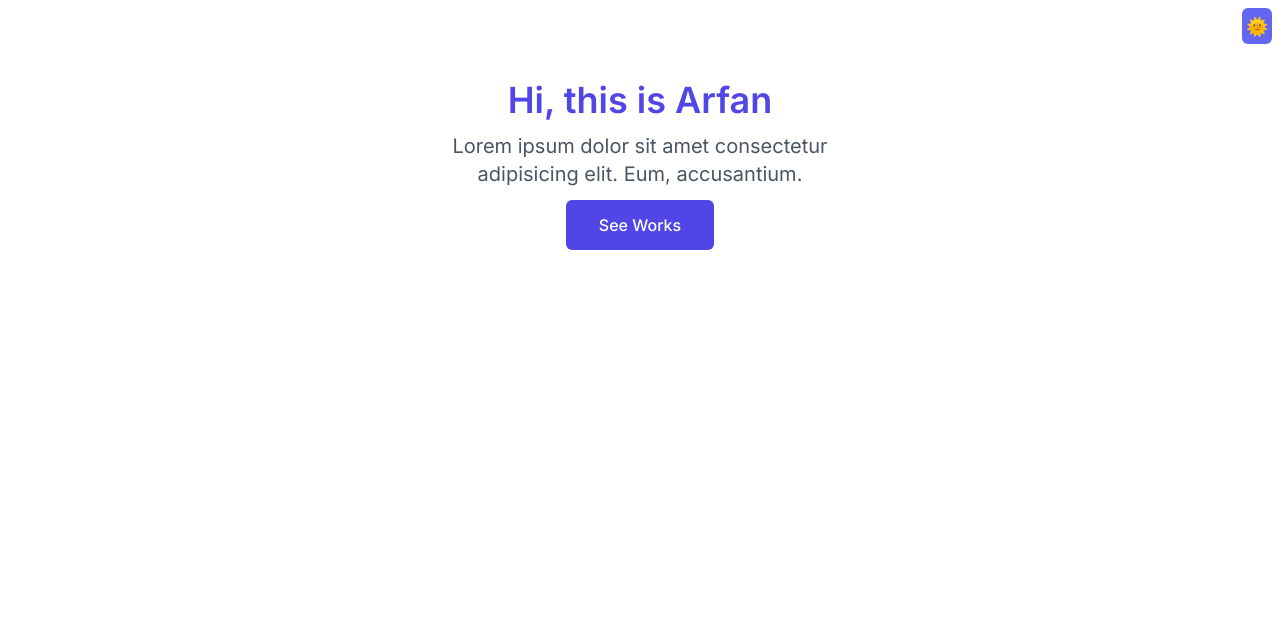
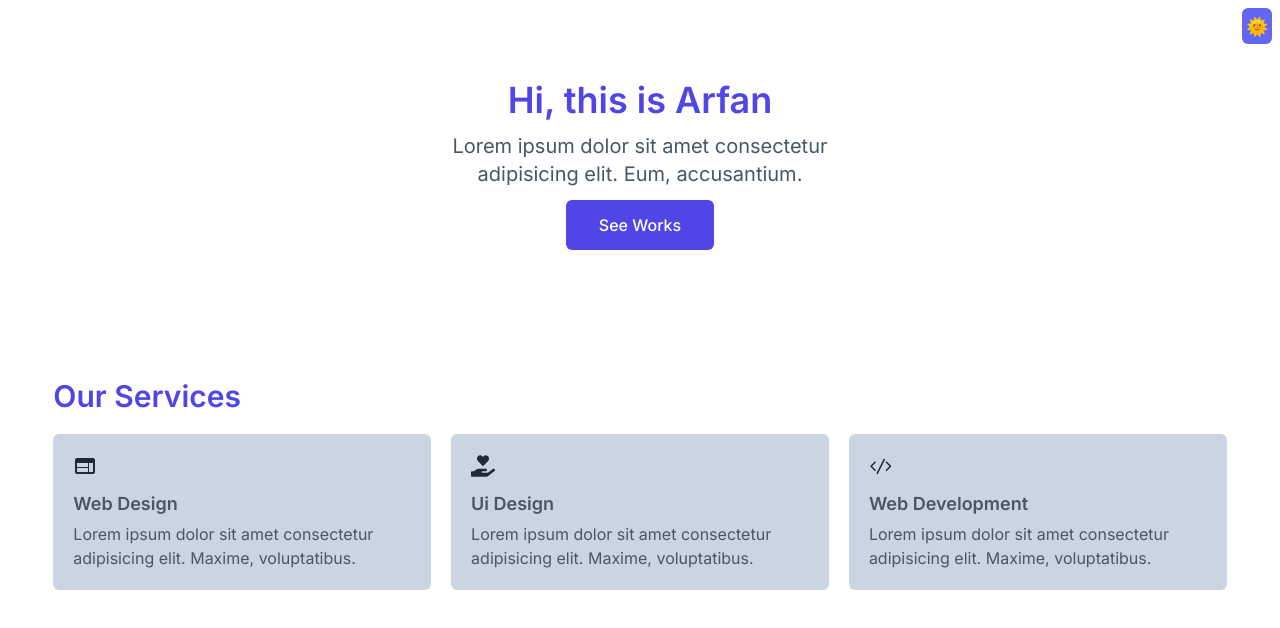
Before and after one commit to cleitonrs/react-tailwind-portfolio, a React (Vite) app: page / in a window 1280 px wide. Shown: the top 628 px of the page. Built offline with nearby package versions, Linux system fonts and the light colour scheme.

Commit message:
services section

```diff
--- a/package.json
+++ b/package.json
@@ -9,7 +9,8 @@
   },
   "dependencies": {
     "react": "^18.0.0",
-    "react-dom": "^18.0.0"
+    "react-dom": "^18.0.0",
+    "react-icons": "^4.4.0"
   },
   "devDependencies": {
     "@types/react": "^18.0.0",
--- a/src/App.jsx
+++ b/src/App.jsx
@@ -2,6 +2,7 @@ import React from "react"
 import { useEffect } from "react"
 import { useState } from "react"
 import HeroSection from "./components/HeroSection"
+import Services from "./components/Services"
 
 function App() {
   const [theme, setTheme] = useState(null)
@@ -36,7 +37,10 @@ function App() {
         {theme === 'dark' ? '🌙' : '🌞'}
       </button>
       <div className='font-inter bg:white dark:bg-slate-900'>
-        <HeroSection />
+        <div className='max-5xl mx-auto w-11/12'>
+          <HeroSection />
+          <Services />
+        </div>
       </div>
     </>
   )
--- /dev/null
+++ b/src/components/SectionTitle.jsx
@@ -0,0 +1,13 @@
+import React from 'react'
+
+const SectionTitle = ({children, id}) => {
+  return (
+    <h1 id={id && id}
+    className="text-3xl font-bold mb-5 text-indigo-600 dark:text-indigo-500"
+    >
+      {children}
+    </h1>
+  )
+}
+
+export default SectionTitle
--- /dev/null
+++ b/src/components/ServiceItem.jsx
@@ -0,0 +1,17 @@
+import React from 'react'
+
+const ServiceItem = ({title, icon, description}) => {
+  return (
+    <div className='bg-slate-300 hover:bg-slate-200 dark:bg-slate-800 dark:hover:bg-slate-700
+    hover:-translate-y-2 transform transition p-5
+    rounded-md'>
+      <div className='text-gray-800 dark:text-gray-300 w-6 h-6 mb-3'>
+        {icon}
+      </div>
+      <h1 className='font-semibold text-lg text-gray-600 dark:text-gray-200 mb-1'>{title}</h1>
+      <p className='text-md text-gray-600 dark:text-gray-300'>{description}</p>
+    </div>
+  )
+}
+
+export default ServiceItem
--- /dev/null
+++ b/src/components/Services.jsx
@@ -0,0 +1,24 @@
+import React from 'react'
+import SectionTitle from './SectionTitle'
+import services from '../data/services'
+import ServiceItem from './ServiceItem'
+
+const Services = () => {
+  return (
+    <div className='py-12'>
+      <SectionTitle>Our Services</SectionTitle>
+      <div className='grid grid-cols-1 md:grid-cols-2 lg:grid-cols-3 gap-5'>
+        {services.map(service => (
+          <ServiceItem
+            key={service.title}
+            title={service.title}
+            icon={service.icon}
+            description={service.description}
+          ></ServiceItem>
+        ))}
+      </div>
+    </div>
+  )
+}
+
+export default Services
--- /dev/null
+++ b/src/data/services.jsx
@@ -0,0 +1,21 @@
+import { MdWeb } from 'react-icons/md'
+import { FaHandHoldingHeart } from 'react-icons/fa'
+import { VscCode} from 'react-icons/vsc'
+
+export default [
+  {
+    title: 'Web Design',
+    icon: <MdWeb className='w-full h-full'></MdWeb>,
+    description: 'Lorem ipsum dolor sit amet consectetur adipisicing elit. Maxime, voluptatibus.',
+  },
+  {
+    title: 'Ui Design',
+    icon: <FaHandHoldingHeart className='w-full h-full'></FaHandHoldingHeart>,
+    description: 'Lorem ipsum dolor sit amet consectetur adipisicing elit. Maxime, voluptatibus.',
+  },
+  {
+    title: 'Web Development',
+    icon: <VscCode className='w-full h-full'></VscCode>,
+    description: 'Lorem ipsum dolor sit amet consectetur adipisicing elit. Maxime, voluptatibus.',
+  },
+]
```
Also changed, not shown: 1 other file (tests, documents, lock files or other folders).
